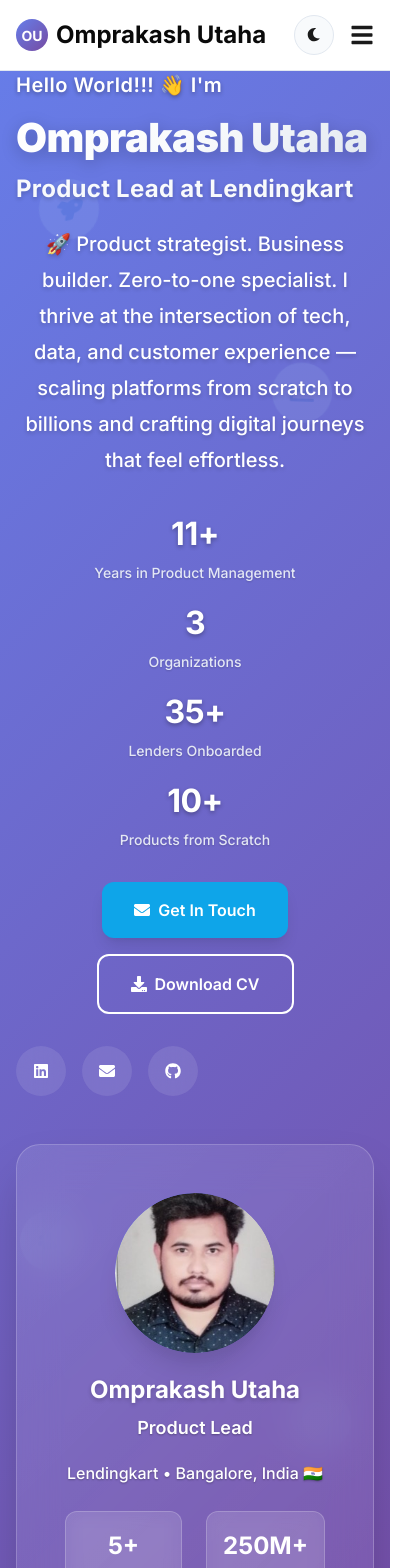
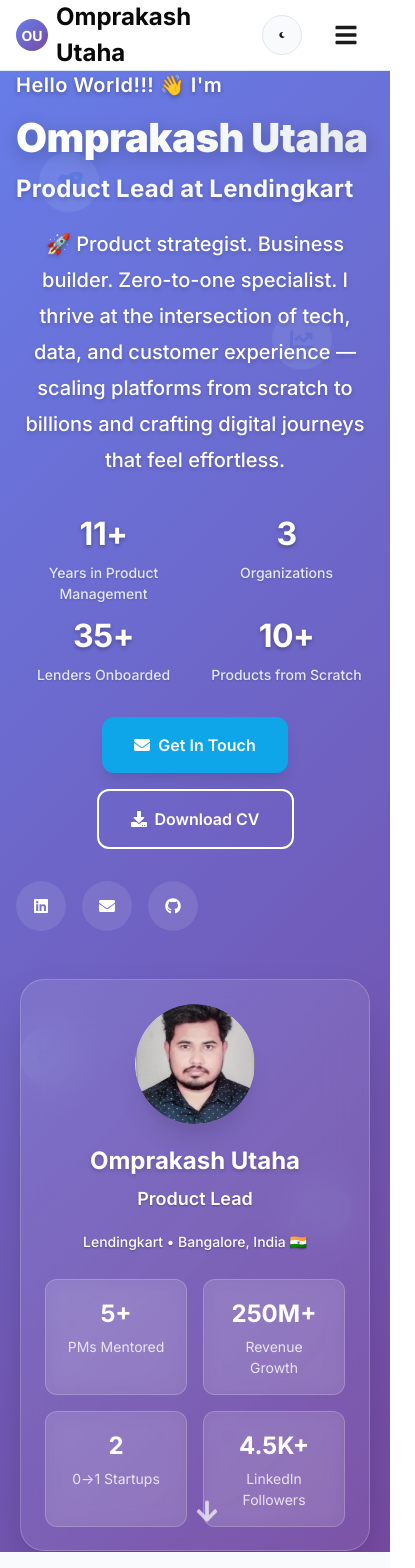
Before and after one commit to OP3690/omprakashutaha, a React (Create React App) app: page / in a window 390 px wide. Shown: the top 1568 px of the page, 415 px wide, since content can reach past the window. Built offline with nearby package versions, Linux system fonts and the light colour scheme.

Commit message:
Make entire project mobile-friendly: Improve responsive design across all components

```diff
--- a/src/components/Contact.js
+++ b/src/components/Contact.js
@@ -85,6 +85,14 @@
     transform: translateY(-4px);
     box-shadow: ${props => props.theme.shadows.xl};
   }
+
+  @media (max-width: ${props => props.theme.breakpoints.md}) {
+    padding: ${props => props.theme.spacing.xl};
+  }
+
+  @media (max-width: ${props => props.theme.breakpoints.sm}) {
+    padding: ${props => props.theme.spacing.lg};
+  }
 `;
 
 const ContactHeader = styled.div`
@@ -130,6 +138,14 @@
   padding: ${props => props.theme.spacing.xxxl};
   border: 1px solid ${props => props.theme.colors.border.primary};
   box-shadow: ${props => props.theme.shadows.lg};
+
+  @media (max-width: ${props => props.theme.breakpoints.md}) {
+    padding: ${props => props.theme.spacing.xl};
+  }
+
+  @media (max-width: ${props => props.theme.breakpoints.sm}) {
+    padding: ${props => props.theme.spacing.lg};
+  }
 `;
 
 const FormTitle = styled.h3`
--- a/src/components/Experience.js
+++ b/src/components/Experience.js
@@ -119,6 +119,14 @@
   &:hover {
     transform: translateY(-4px);
     box-shadow: ${props => props.theme.shadows.xl};
+  }
+
+  @media (max-width: ${props => props.theme.breakpoints.md}) {
+    padding: ${props => props.theme.spacing.lg};
+  }
+
+  @media (max-width: ${props => props.theme.breakpoints.sm}) {
+    padding: ${props => props.theme.spacing.md};
   }
 
   &::before {
--- a/src/components/Hero.js
+++ b/src/components/Hero.js
@@ -144,8 +144,8 @@
   }
 
   @media (max-width: ${props => props.theme.breakpoints.sm}) {
-    grid-template-columns: 1fr;
-    text-align: center;
+    grid-template-columns: repeat(2, 1fr);
+    gap: ${props => props.theme.spacing.sm};
   }
 `;
 
@@ -264,6 +264,16 @@
   max-width: 450px;
   width: 100%;
   margin: 0 auto;
+
+  @media (max-width: ${props => props.theme.breakpoints.md}) {
+    max-width: 400px;
+    padding: ${props => props.theme.spacing.xl};
+  }
+
+  @media (max-width: ${props => props.theme.breakpoints.sm}) {
+    max-width: 350px;
+    padding: ${props => props.theme.spacing.lg};
+  }
 `;
 
          const ProfileImage = styled.div`
@@ -277,6 +287,16 @@
            justify-content: center;
            overflow: hidden;
            box-shadow: ${props => props.theme.shadows.xl};
+
+           @media (max-width: ${props => props.theme.breakpoints.md}) {
+             width: 140px;
+             height: 140px;
+           }
+
+           @media (max-width: ${props => props.theme.breakpoints.sm}) {
+             width: 120px;
+             height: 120px;
+           }
 
            img {
              width: 100%;
@@ -311,6 +331,10 @@
   grid-template-columns: 1fr 1fr;
   gap: ${props => props.theme.spacing.lg};
   margin-top: ${props => props.theme.spacing.lg};
+
+  @media (max-width: ${props => props.theme.breakpoints.sm}) {
+    gap: ${props => props.theme.spacing.md};
+  }
 `;
 
 const ProfileStat = styled.div`
--- a/src/components/Skills.js
+++ b/src/components/Skills.js
@@ -182,6 +182,11 @@
     grid-template-columns: repeat(auto-fit, minmax(150px, 1fr));
     gap: ${props => props.theme.spacing.md};
   }
+
+  @media (max-width: ${props => props.theme.breakpoints.sm}) {
+    grid-template-columns: repeat(auto-fit, minmax(120px, 1fr));
+    gap: ${props => props.theme.spacing.sm};
+  }
 `;
 
 const ToolCard = styled(motion.div)`
@@ -201,6 +206,14 @@
     box-shadow: ${props => props.theme.shadows.lg};
     border-color: ${props => props.theme.colors.primary[400]};
   }
+
+  @media (max-width: ${props => props.theme.breakpoints.md}) {
+    padding: ${props => props.theme.spacing.md};
+  }
+
+  @media (max-width: ${props => props.theme.breakpoints.sm}) {
+    padding: ${props => props.theme.spacing.sm};
+  }
 `;
 
 const ToolIcon = styled.div`
@@ -213,6 +226,16 @@
   justify-content: center;
   padding: ${props => props.theme.spacing.sm};
   box-shadow: ${props => props.theme.shadows.sm};
+
+  @media (max-width: ${props => props.theme.breakpoints.md}) {
+    width: 50px;
+    height: 50px;
+  }
+
+  @media (max-width: ${props => props.theme.breakpoints.sm}) {
+    width: 40px;
+    height: 40px;
+  }
 
   img {
     width: 100%;
--- a/src/styles/GlobalStyles.js
+++ b/src/styles/GlobalStyles.js
@@ -281,6 +281,14 @@
     h2 {
       font-size: ${props => props.theme.fonts.sizes.xxl};
     }
+
+    h3 {
+      font-size: ${props => props.theme.fonts.sizes.xl};
+    }
+
+    p {
+      font-size: ${props => props.theme.fonts.sizes.base};
+    }
   }
 
   @media (max-width: ${props => props.theme.breakpoints.sm}) {
@@ -295,5 +303,18 @@
     h2 {
       font-size: ${props => props.theme.fonts.sizes.xl};
     }
+
+    h3 {
+      font-size: ${props => props.theme.fonts.sizes.lg};
+    }
+
+    p {
+      font-size: ${props => props.theme.fonts.sizes.sm};
+    }
+
+    button {
+      font-size: ${props => props.theme.fonts.sizes.sm};
+      padding: ${props => props.theme.spacing.sm} ${props => props.theme.spacing.md};
+    }
   }
 `;
```
Lines whose indentation alone changed are shown as unchanged.
